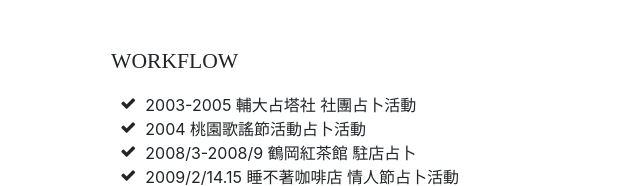
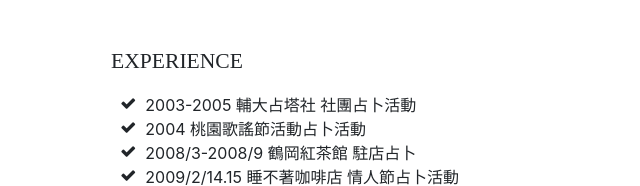
Before and after one commit to NatasaLin/tarot, a website with bundled scripts: page index.html in a window 1280 px wide. Shown: the part 3383-3569 px from the top of the page, 209-849 px from the left. Built offline with nearby package versions, Linux system fonts and the light colour scheme; a web font is replaced by a local one.

Commit message:
英文訂正

```diff
--- a/index.html
+++ b/index.html
@@ -273,7 +273,7 @@
           </ul>
 -->
 
-          <div class="subheading mb-3">Workflow</div>
+          <div class="subheading mb-3">Experience</div>
           <ul class="fa-ul mb-0">
             <li>
               <i class="fa-li fa fa-check"></i>
```
